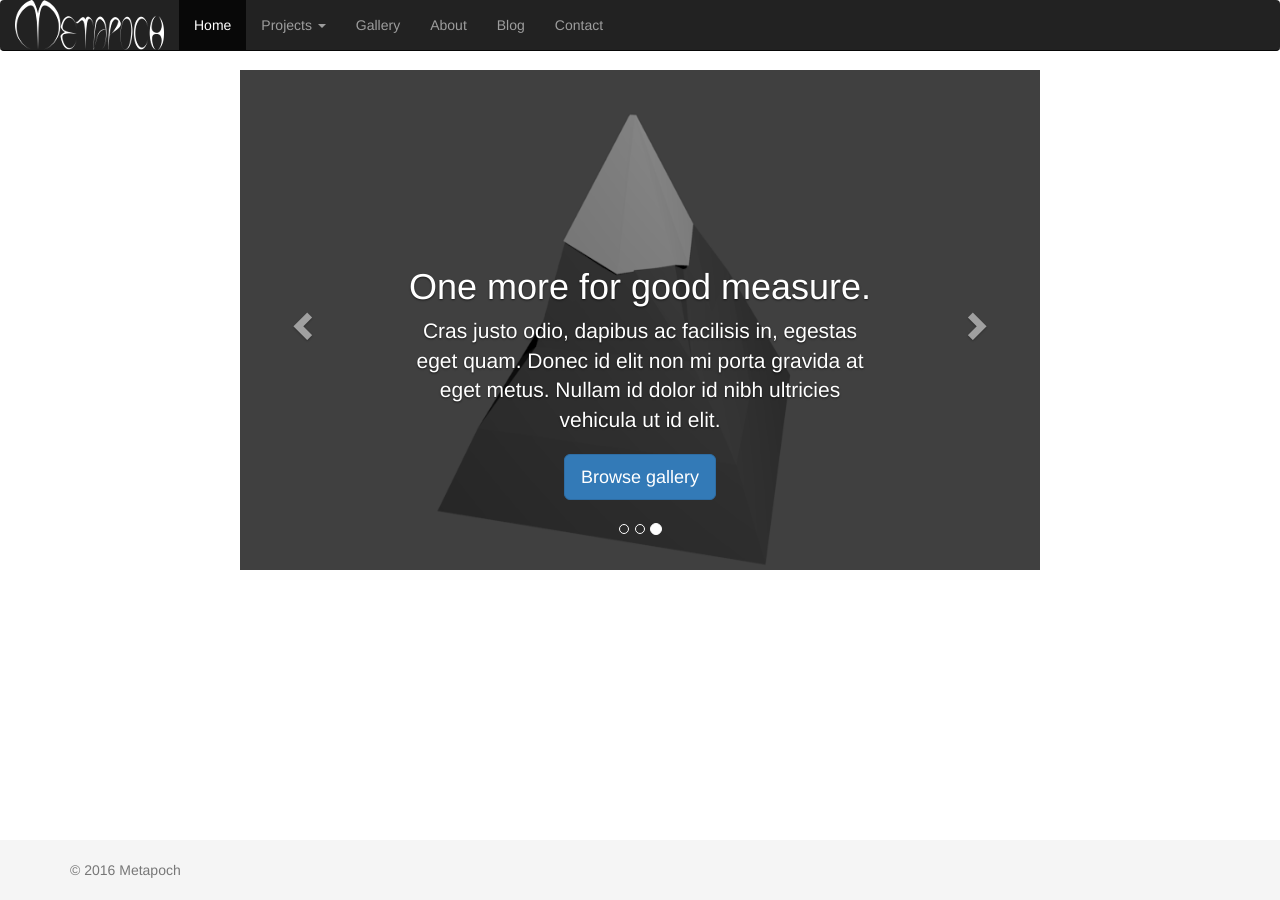
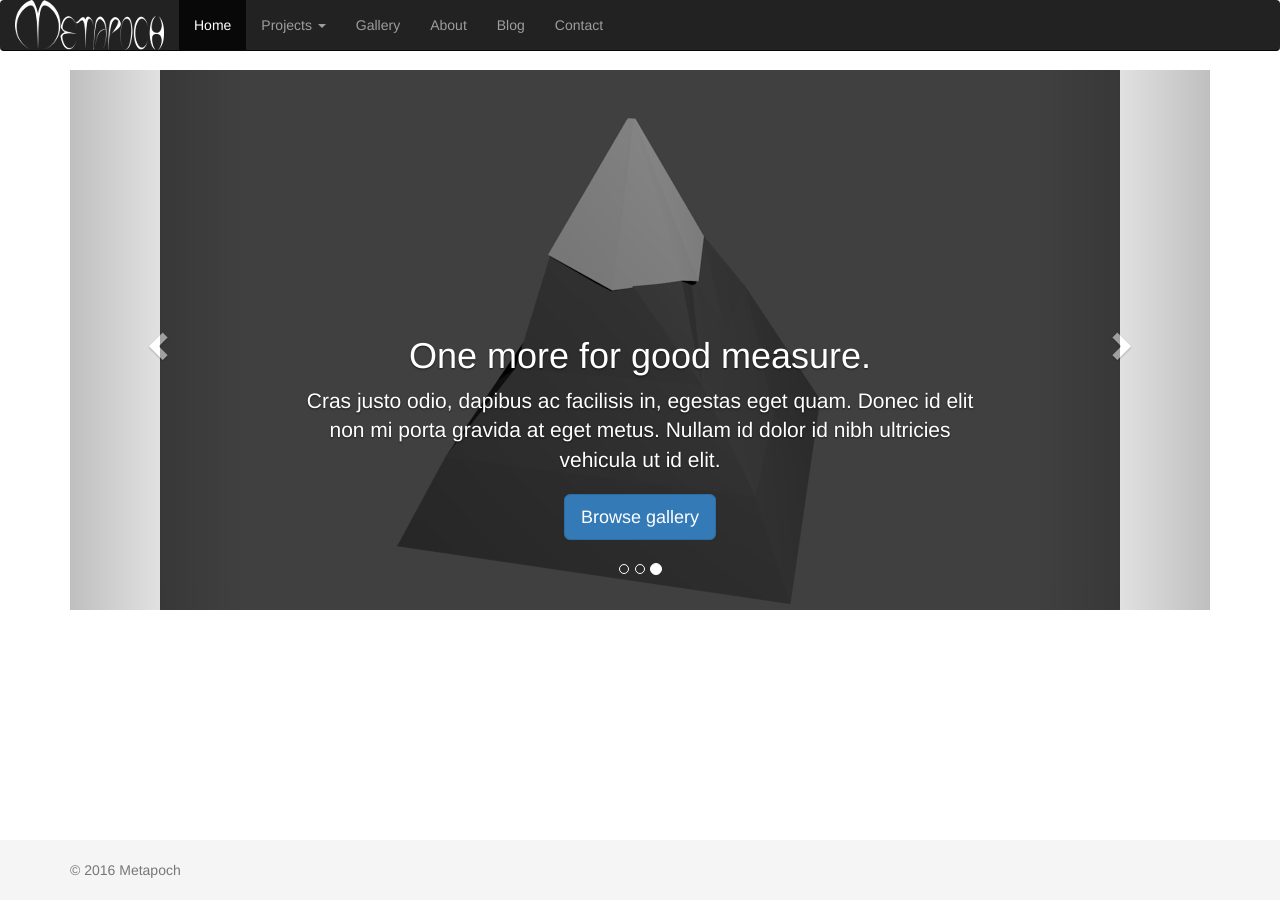
Before and after one commit to metapoch/metapoch.github.io, a Jekyll site: the page built from index.html, in a window 1280 px wide. Built offline with Jekyll 4.4.1, drawn with Linux system fonts in a browser that asks for light colours.

Commit message:
Removing custom carousel

```diff
--- a/css/navcss.css
+++ b/css/navcss.css
@@ -58,35 +58,6 @@ body {
 /* CUSTOMIZE THE CAROUSEL
 -------------------------------------------------- */
 
-/* Carousel base class */
-.carousel {
-  min-height: 500px;
-  max-width: 800px;
-  margin: auto;
-  margin-bottom: 60px;
-}
-/* Since positioning the image, we need to help out the caption */
-.carousel-caption {
-  z-index: 10;
-}
-
-/* Declare heights because of positioning of img element */
-.carousel .item {
-  min-height: 500px;
-  background-color: #777;
-}
-
-.carousel-inner > .item > img {
-  position: absolute;
-  top: 0;
-  left: 0;
-  min-height: 500px;
-  margin: auto auto;
-}
-
-.carousel-control.left, .carousel-control.right {
-    background-image: none
-}
 
 /* MARKETING CONTENT
 -------------------------------------------------- */
```
